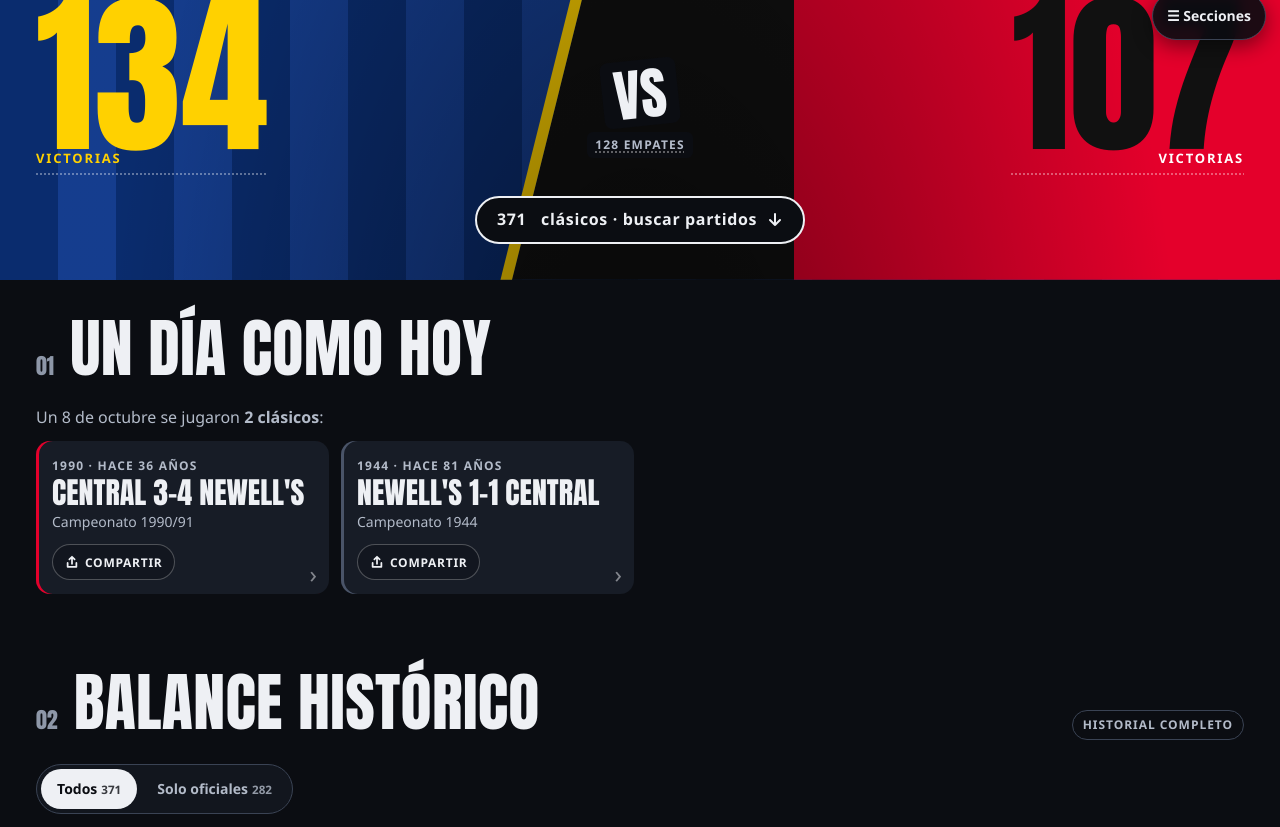
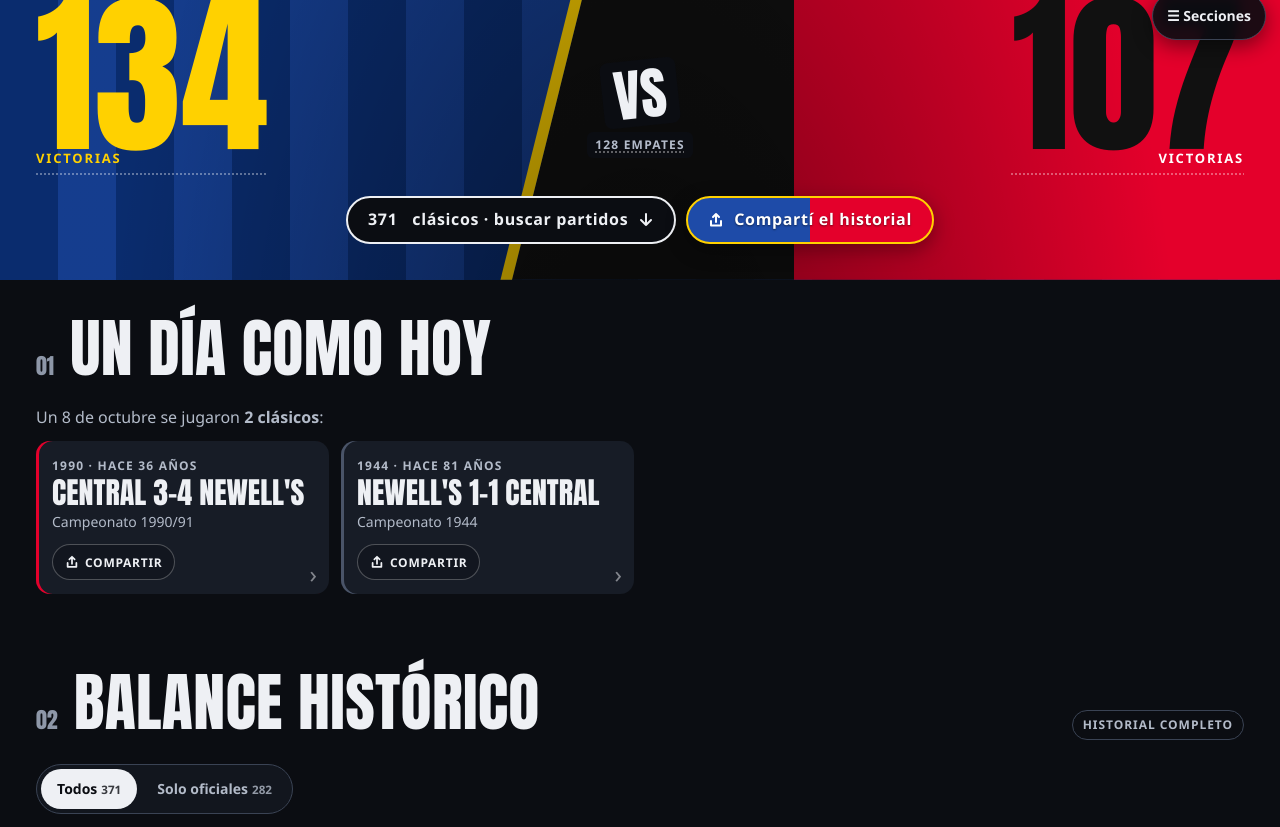
Before and after one commit to RespiraVentas/clasico_rosarino, a plain HTML site: page prueba/index.html in a window 1280 px wide. Shown: the part 746-1573 px from the top of the page. Drawn offline with Linux system fonts and the light colour scheme.

Commit message:
Actualizacion 08/10/2026 03:07

```diff
--- a/prueba/index.html
+++ b/prueba/index.html
@@ -111,7 +111,10 @@ button{cursor:pointer}
 .ht-vs{display:flex;flex-direction:column;align-items:center;gap:6px;padding-bottom:10px}
 .ht-vs b{font-family:var(--f-display);font-weight:400;font-size:clamp(30px,5vw,56px);line-height:1;background:var(--bg);color:var(--txt);padding:6px 12px 4px;border-radius:8px;transform:rotate(-6deg)}
 .ht-vs span{font-size:12px;font-weight:700;letter-spacing:.1em;text-transform:uppercase;background:var(--bg);color:var(--emp-texto);padding:4px 8px;border-radius:6px;white-space:nowrap}
-.hero-foot{display:flex;justify-content:center}
+.hero-foot{display:flex;justify-content:center;flex-wrap:wrap;gap:10px}
+.hero-shr{display:inline-flex;align-items:center;gap:10px;min-height:48px;padding:10px 20px;border-radius:999px;border:2px solid var(--rc-amarillo);background:linear-gradient(90deg,var(--rc-azul) 0 50%,var(--nob-rojo) 50% 100%);color:#fff;font-weight:800;letter-spacing:.04em;cursor:pointer;box-shadow:0 6px 20px rgba(0,0,0,.35);transition:transform .2s var(--ease)}
+.hero-shr:hover{transform:translateY(-2px)}
+.hero-shr span{text-shadow:0 1px 2px rgba(0,0,0,.5)}
 .hero-cta{display:inline-flex;align-items:center;gap:10px;min-height:48px;padding:10px 20px;border-radius:999px;background:var(--bg);color:var(--txt);text-decoration:none;font-weight:700;letter-spacing:.04em;border:2px solid var(--txt);transition:transform .2s var(--ease),background .2s}
 .hero-cta:hover{transform:translateY(-2px);background:var(--sup-2)}
 
@@ -921,6 +924,7 @@ html.pn-on .flot{display:none}
     <div class="hero-foot">
       <a class="hero-cta" href="#partidos"><span id="hTot">0</span>&nbsp;clásicos · buscar partidos
         <svg width="16" height="16" viewBox="0 0 16 16" fill="none" aria-hidden="true"><path d="M8 2v11M3 8l5 5 5-5" stroke="currentColor" stroke-width="2" stroke-linecap="round" stroke-linejoin="round"/></svg></a>
+      <button type="button" class="hero-shr" id="heroShr" data-share="Clásico Rosarino: el historial completo"><svg width="16" height="16" viewBox="0 0 16 16" fill="none" aria-hidden="true"><path d="M8 10V2M5 5l3-3 3 3M3 9v4.5h10V9" stroke="currentColor" stroke-width="2" stroke-linecap="round" stroke-linejoin="round"/></svg><span>Compartí el historial</span></button>
     </div>
   </div>
 </header>
@@ -2731,6 +2735,9 @@ function initLanding(){
   let tk=false; window.addEventListener("scroll",()=>{ if(tk) return; tk=true; requestAnimationFrame(()=>{ ar.hidden = window.scrollY < 900; tk=false; }); }, {passive:true});
   document.addEventListener("click", e=>{ if(e.target.closest("[data-arriba]")) window.scrollTo({top:0,behavior:RM.matches?"auto":"smooth"}); });
   renderHoy(); renderCierre();
+  { const t = porG(DATA,"RC").length, e = porG(DATA,"E").length, n = porG(DATA,"NOB").length, d = t-n;
+    const goles = DATA.filter(m=>m.j).reduce((a,m)=>a+m.rc+m.nob,0);
+    const hs = $("#heroShr"); if(hs) hs.dataset.share = `Clásico Rosarino: todos los partidos entre Central y Newell's desde 1905.\n\n${fmt(DATA.length)} clásicos · Central ${t} · empates ${e} · Newell's ${n} · ${fmt(goles)} goles.\n${d>0?`Central manda por ${d}`:d<0?`Newell's manda por ${-d}`:"Están igualados"}.\n\nRécords, goleadores, la trivia y tu clásico, acá:`; }
   setTimeout(abrirDesdeLink, 120);
   window.addEventListener("hashchange", abrirDesdeLink);
 }
```
